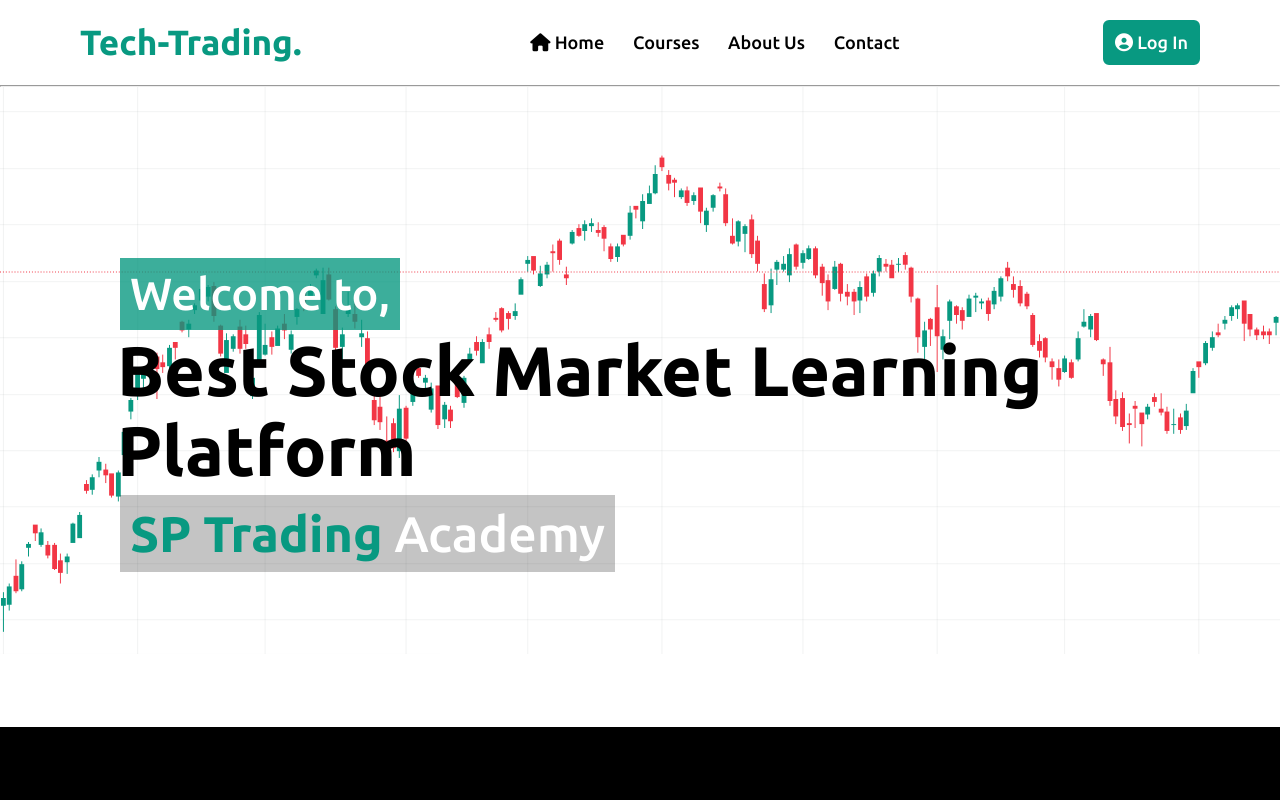
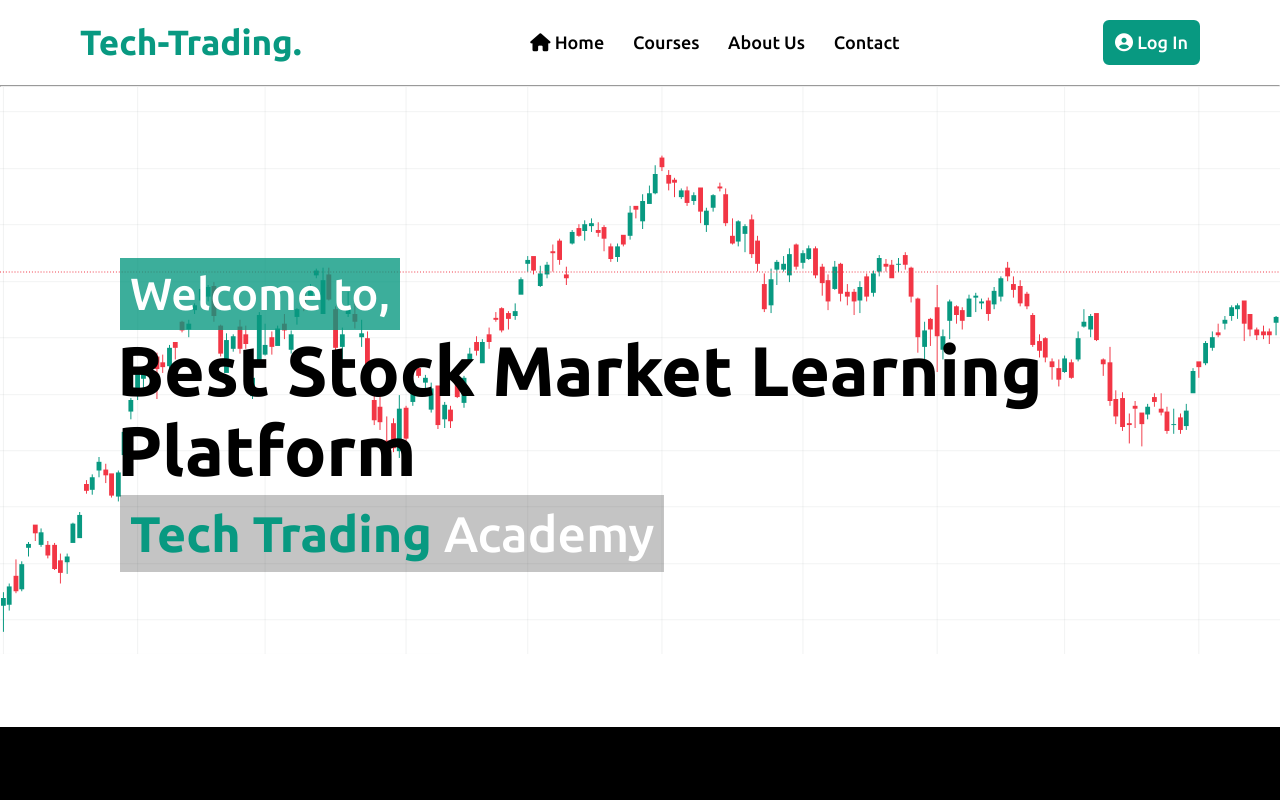
Before and after one commit to iamsahilpanchal/Tech-trading, a plain HTML site: page index.html in a window 1280 px wide. Shown: the top 800 px of the page. Drawn offline with Linux system fonts and the light colour scheme.

Commit message:
Update index.html

```diff
--- a/index.html
+++ b/index.html
@@ -32,7 +32,7 @@
             <div class="home-content">
                 <div class="text-1">Welcome to,</div>
                 <div class="text-2">Best Stock Market Learning Platform</div>
-                <div class="text-3"><span>SP Trading </span>Academy</div>
+                <div class="text-3"><span>Tech Trading </span>Academy</div>
             </div>
         </div>
     </section>
```
